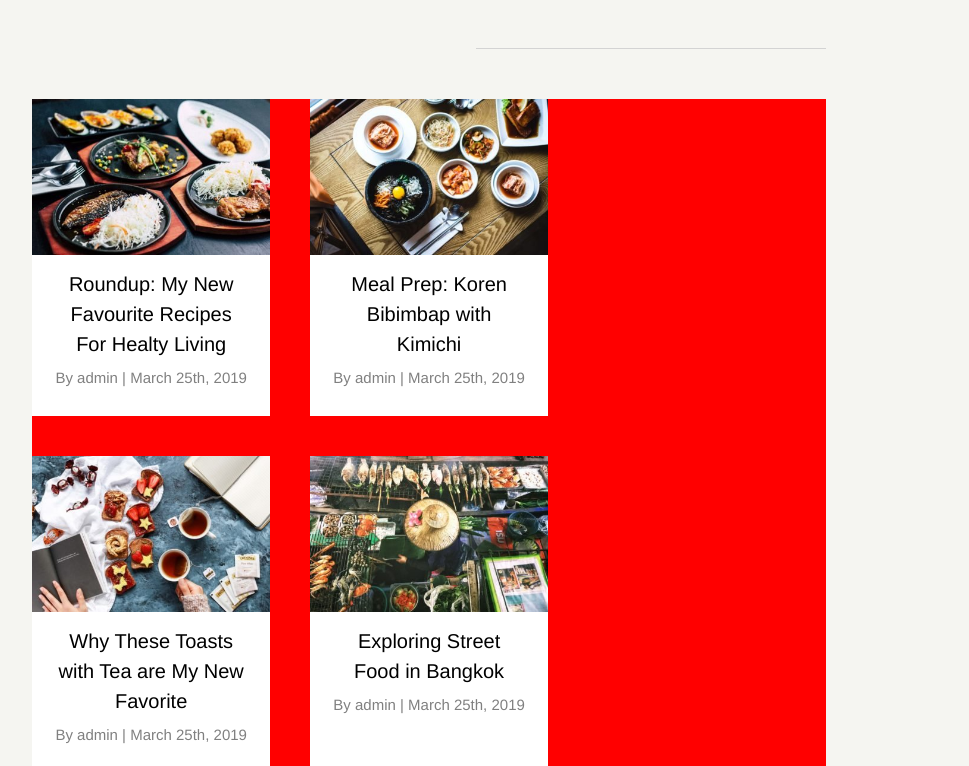
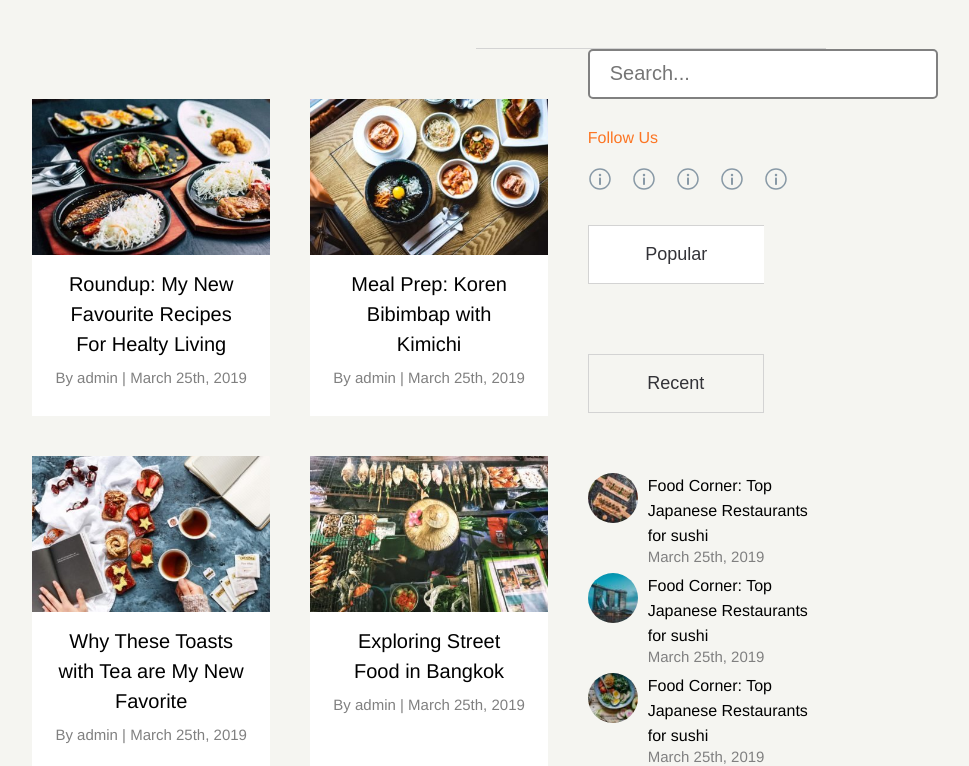
Before and after one commit to ParisiA02/proj-html-vuejs, a Vue app: page / in a window 1280 px wide. Shown: the part 4194-4960 px from the top of the page, without its empty margins (211-1180 px from the left). Built offline with nearby package versions, Linux system fonts and the light colour scheme.

Commit message:
added search bar, social, and comments

```diff
--- a/src/components/Blog.vue
+++ b/src/components/Blog.vue
@@ -42,7 +42,7 @@
             <div class="line"></div>
         </div>
     </div>
-    <div class="blod-down-column-container">
+    <div class="blog-down-column-container">
         <div class="blog-image-container">
             <div class="blog-image-card">
                 <div class="blog-img">
@@ -113,6 +113,49 @@
             <button class="btn more-post-btn">
                 LOAD MORE POSTS
             </button>
+        </div>
+        <div class="down-right-column">
+            <input type="search" placeholder="Search...">
+            <div class="social-container">
+                <span>Follow Us</span>
+                <ul>
+                    <li><img src="../assets/image.svg" alt=""></li>
+                    <li><img src="../assets/image.svg" alt=""></li>
+                    <li><img src="../assets/image.svg" alt=""></li>
+                    <li><img src="../assets/image.svg" alt=""></li>
+                    <li><img src="../assets/image.svg" alt=""></li>
+                </ul>
+            </div>
+            <button class="btn popular-btn">
+                Popular
+            </button>
+            <button class="btn recent-btn">
+                Recent
+            </button>
+            <div class="comment-container">
+                <div class="comment-img food">
+                </div>
+                <div class="comment-text">
+                    <span class="comment-title">Food Corner: Top Japanese Restaurants for sushi</span>
+                    <span class="comment-date">March 25th, 2019</span>
+                </div>
+            </div>
+            <div class="comment-container">
+                <div class="comment-img  singapore">
+                </div>
+                <div class="comment-text">
+                    <span class="comment-title">Food Corner: Top Japanese Restaurants for sushi</span>
+                    <span class="comment-date">March 25th, 2019</span>
+                </div>
+            </div>
+            <div class="comment-container">
+                <div class="comment-img nutrition">
+                </div>
+                <div class="comment-text">
+                    <span class="comment-title">Food Corner: Top Japanese Restaurants for sushi</span>
+                    <span class="comment-date">March 25th, 2019</span>
+                </div>
+            </div>
         </div>
     </div>
 </div>
@@ -229,9 +272,10 @@ export default {
                 margin-top: 50px;
             }
         }
-        .blod-down-column-container{
+        .blog-down-column-container{
             width: 100%;
-            background-color: red;
+            display: flex;
+            justify-content: space-between;
 
             .blog-image-container{
                 width: 65%;
@@ -269,6 +313,90 @@ export default {
                     background-color: lightgrey;
                 }
             }
+
+            input{
+                width: 350px;
+                height: 50px;
+                padding-left: 20px;
+                font-size: 20px;
+                border: 2px solid grey;
+                border-radius: 5px;
+            }
+            .down-right-column{
+                width: 30%;
+
+                .social-container{
+                    width: 100%;
+                    float: right;
+
+                    span{
+                        width: 100%;
+                        display: inline-block;
+                        margin: 30px 0 20px;
+                        color: #FC7523;
+                    }
+                    ul{
+                        list-style: none;
+
+                        li{
+                            display: inline-block;
+                            margin-right: 20px;
+                        }
+                    }
+                }
+                .btn{
+                   width: 176px;
+                   margin-top: 30px;
+                   margin-bottom: 40px;
+                   padding: 18px;
+                   color: #333338;
+                   border: 1px solid lightgrey;
+                   font-size: 18px;
+                   background-color: #F5F5F1;
+                }
+                .popular-btn{
+                    background-color: white;
+                    border-right: none;
+                }
+                .comment-container{
+                    width: 100%;
+                    height: 100px;
+                    display: flex;
+
+                    .comment-img{
+                        width: 50px;
+                        height: 50px;
+                        margin-top: 20px;
+                        display: inline-block;
+                        border-radius: 50%;
+                        background-position: center;
+                        background-size: cover;
+                    }
+                    .comment-img.food{
+                        background-image: url("../assets/single-post-img3-66x66.jpg");
+                    }
+                    .comment-img.singapore{
+                        background-image: url("../assets/singapore-featured-image-66x66.jpg");
+                    }
+                    .comment-img.nutrition{
+                        background-image: url("../assets/slide1-bg-66x66.jpg");
+                    }
+                    .comment-text{
+                        width: calc(100% - 60px);
+                        margin-left: 10px;
+                        .comment-title{
+                            margin-top: 20px;
+                            line-height: 25px;
+                            display: inline-block;
+                        }
+                        .comment-date{
+                            display: inline-block;
+                            font-size: 15px;
+                            color: grey;
+                        }
+                    }
+                }
+            }
         }
     }
 </style>
```
